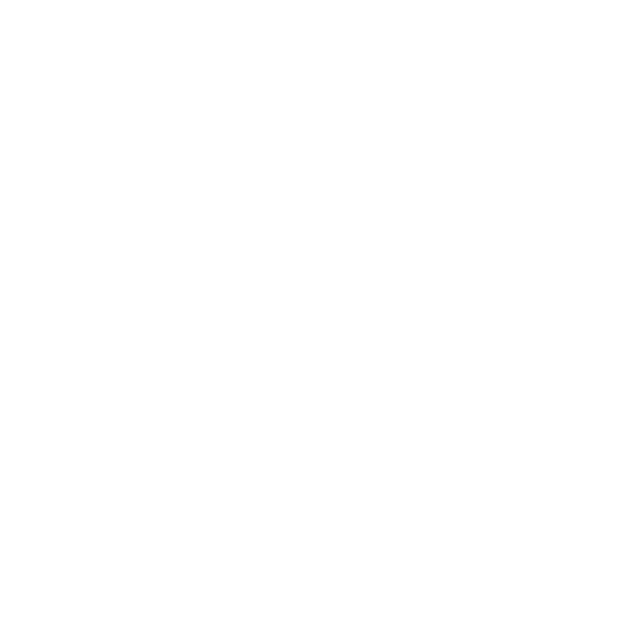
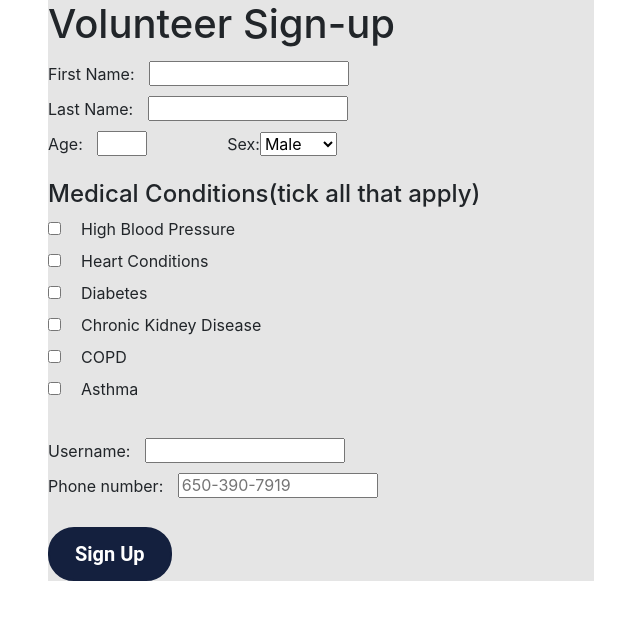
Before and after one commit to mehulshinde/SRID-COVID-SUPPORT, a React (Create React App) app: page /volunteer-signup in a window 1280 px wide. Shown: the top 620 px of the page, without its empty margins (319-959 px from the left). Built offline with nearby package versions, Linux system fonts and the light colour scheme.

Commit message:
Initial commit for volunteer signup process

```diff
--- a/src/App.js
+++ b/src/App.js
@@ -1,6 +1,7 @@
 import logo from './logo.svg';
 import { Container } from 'react-bootstrap';
 import ItemList from './pages/ItemList.js';
+import VolunteerSignup from "./pages/VolunteerSignup";
 import 'bootstrap/dist/css/bootstrap.min.css';
 import './styles/App.css';
 
@@ -24,6 +25,7 @@ function App() {
         <Switch>
           <Route exact path="/" render={() => null}></Route>
           <Route exact path="/item-list" render={() => <ItemList />}></Route>
+            <Route exact path="/volunteer-signup" render={() => <VolunteerSignup />}></Route>
         </Switch>
       </Router>
     </Container>
--- a/src/pages/VolunteerSignup.js
+++ b/src/pages/VolunteerSignup.js
@@ -3,13 +3,90 @@ import '../styles/VolunteerSignup.css';
 import React from 'react';
 
 class VolunteerSignup extends React.Component{
+    handleSubmit(event) {
+        if ((event.target.elements.age.value > 35) ||
+            (event.target.elements.bp.checked ||
+            event.target.elements.heart.checked ||
+            event.target.elements.diabetes.checked ||
+            event.target.elements.kidney.checked ||
+            event.target.elements.copd.checked ||
+            event.target.elements.asthma.checked)) {
+            alert("Not Eligible")
+            // TODO Redirect to home page
+        } else {
+            alert("Eligible")
+            // TODO Redirect to Dashboard
+        }
+        event.preventDefault();
+    }
+
     render() {
         return (
-            <div className="Volunteer-Signup-header">
-                    <form>
-                        <p>Hello</p>
+            <body>
+                <div className="background">
+                    <h1>Volunteer Sign-up</h1>
+                </div>
+                <div className="background">
+                    <form onSubmit={this.handleSubmit}>
+                        <div>
+                            First Name: <input type="text" name="firstname" className="input"/>
+                        </div>
+                        <div>
+                        Last Name: <input type="text" name="lastname" className="input"/>
+                        </div>
+                        <div>
+                            Age: <input type="number" name="age" maxlength="3" min="0" className="input-age"/>
+                            Sex:
+                            <select>
+                                <option value="male">Male</option>
+                                <option value="female">Female</option>
+                                <option value="other">Other</option>
+                            </select>
+                        </div>
+                        <br/>
+                        <fieldset>
+                        <div>
+                            <h4>Medical Conditions(tick all that apply)</h4>
+                        </div>
+                        <div>
+                            <input type="checkbox" id="bp" name="bp" className="input-checkbox"/>
+                            <label htmlFor="bp">High Blood Pressure</label>
+                        </div>
+                        <div>
+                            <input type="checkbox" id="heart" name="heart" className="input-checkbox" />
+                            <label htmlFor="heart">Heart Conditions</label>
+                        </div>
+                        <div>
+                            <input type="checkbox" id="diabetes" name="diabetes" className="input-checkbox" />
+                            <label htmlFor="diabetes">Diabetes</label>
+                        </div>
+                        <div>
+                            <input type="checkbox" id="kidney" name="kidney" className="input-checkbox" value="true"/>
+                            <label htmlFor="kidney">Chronic Kidney Disease</label>
+                        </div>
+                        <div>
+                            <input type="checkbox" id="copd" name="copd" className="input-checkbox" value="true"/>
+                            <label htmlFor="copd">COPD</label>
+                        </div>
+                        <div>
+                            <input type="checkbox" id="asthma" name="asthma" className="input-checkbox" value="true"/>
+                            <label htmlFor="asthma">Asthma</label>
+                        </div>
+                        </fieldset>
+                        <br/>
+                        <div>
+                            <div>
+                                Username: <input type="text" name="username" className="input"/>
+                            </div>
+                            <div>
+                                Phone number: <input type="tel" name="phonenumber" className="input" pattern="[0-9]{3}-[0-9]{3}-[0-9]{4}" placeholder="650-390-7919"/>
+                            </div>
+                        </div>
+                        <br/>
+                        <input type="submit" className="btn-primary btn" value="Sign Up"></input>
                     </form>
-            </div>
+                </div>
+            </body>
         );
     }
 }
--- a/src/styles/VolunteerSignup.css
+++ b/src/styles/VolunteerSignup.css
@@ -14,6 +14,7 @@
     font-weight: bold;
     font-size: 30px;
     line-height: 35px;
+
     color: #000000;
 }
 
```
